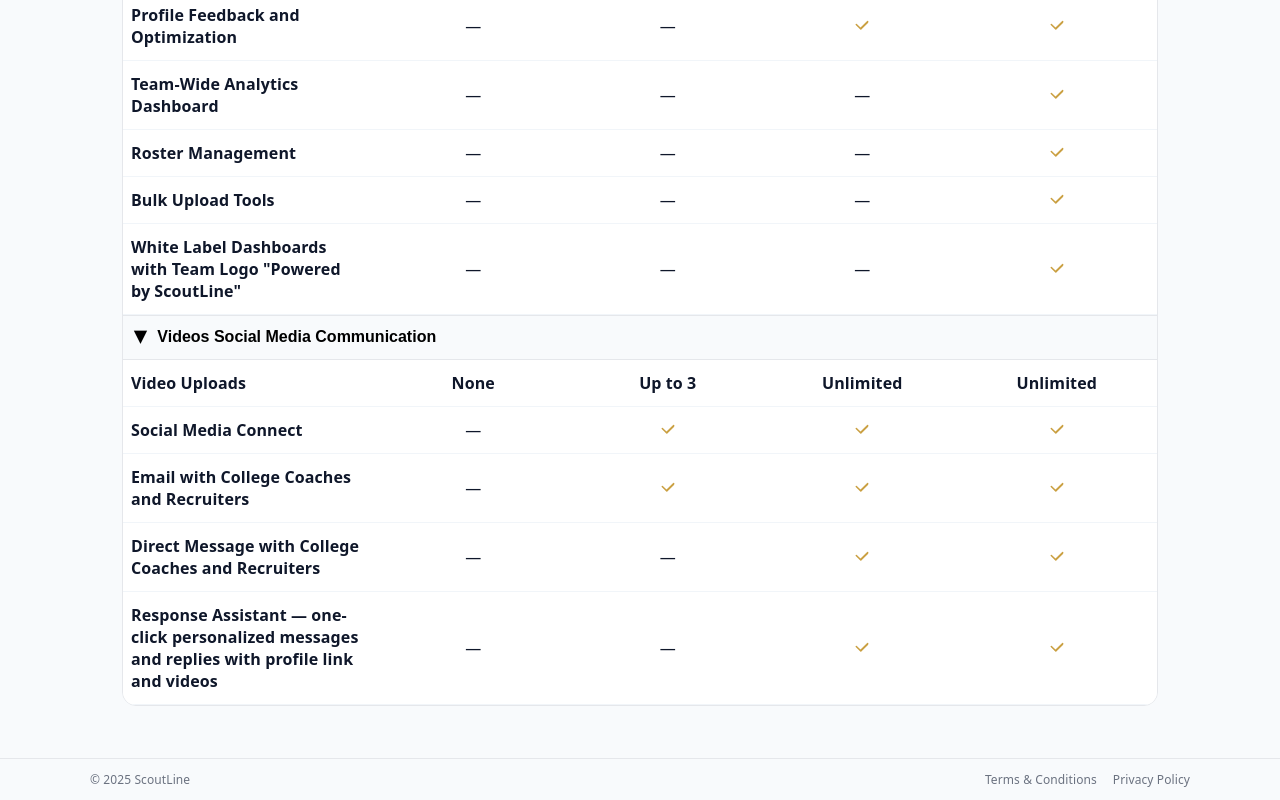
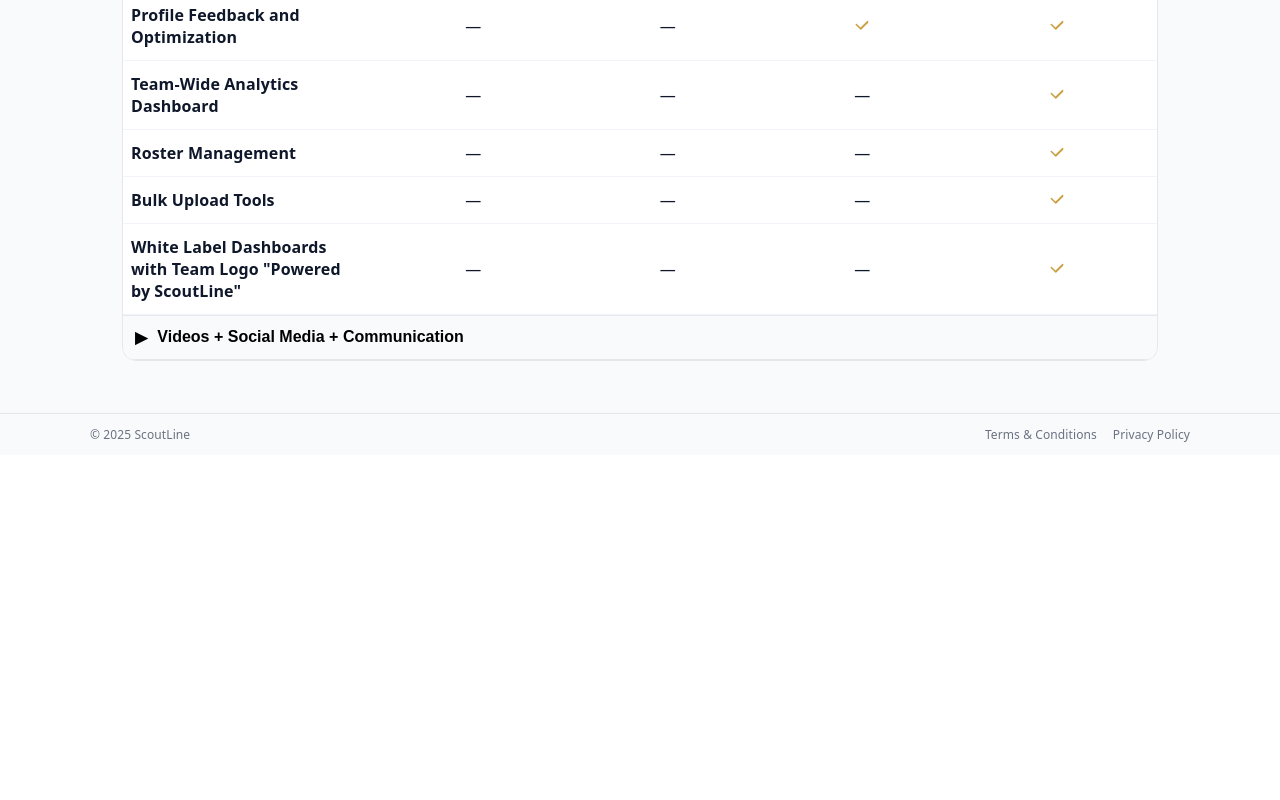
Before and after one commit to mattblittle-create/scoutline-beta, a Next.js app: page /pricing in a window 1280 px wide. Shown: the part 1954-2754 px from the top of the page. After the commit the page ends 2409 px from the top, so only its background shows below. Built offline with nearby package versions, Linux system fonts and the light colour scheme.

Commit message:
Update page.tsx

```diff
--- a/app/pricing/page.tsx
+++ b/app/pricing/page.tsx
@@ -134,7 +134,7 @@ const SECTIONS: FeatureSection[] = [
     ],
   },
   {
-    title: "Videos Social Media Communication",
+    title: "Videos + Social Media + Communication",
     rows: [
       { label: "Video Uploads", key: "videos", availability: { redshirt: "None", walkon: "Up to 3", allamerican: "Unlimited", team: "Unlimited" } },
       { label: "Social Media Connect", key: "social", availability: { redshirt: false, walkon: true, allamerican: true, team: true } },
```
